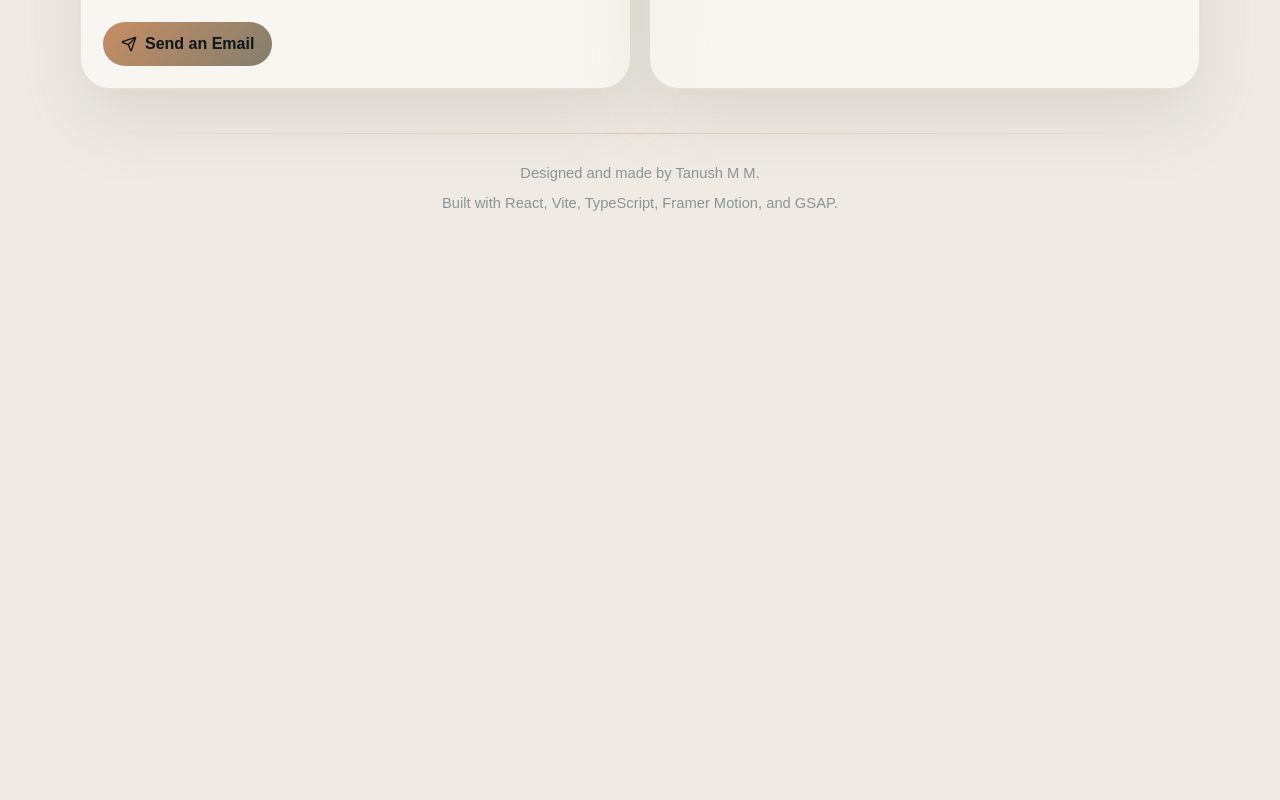
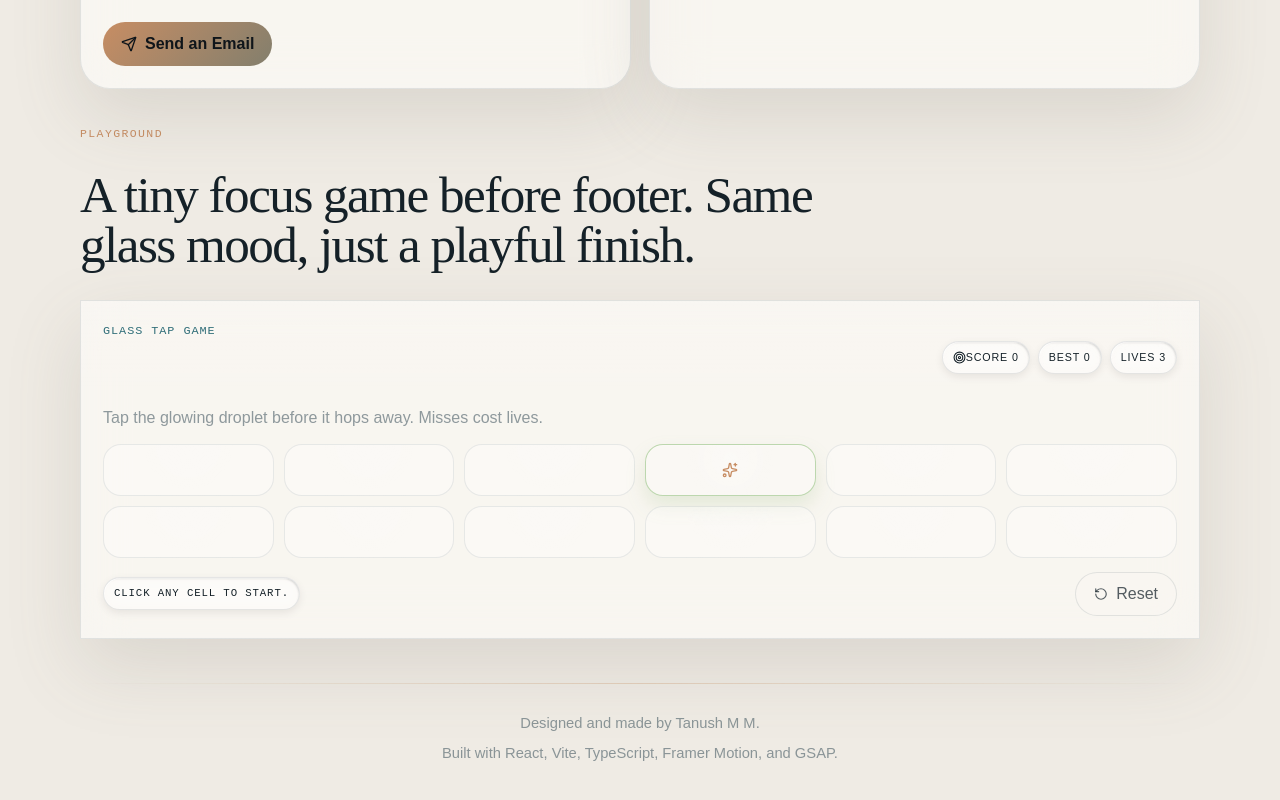
Before and after one commit to TanushMM/tanushmm.github.io, a React (Vite) app: page / in a window 1280 px wide. Shown: the part 7257-8057 px from the top of the page. Before the commit the page ends 7511 px from the top, so only its background shows below. Built offline with nearby package versions, Linux system fonts and the light colour scheme.

Commit message:
added a Tiny Game

```diff
--- a/src/App.tsx
+++ b/src/App.tsx
@@ -7,6 +7,7 @@ import ExperienceSection from "./components/sections/ExperienceSection"
 import ExpertiseSection from "./components/sections/ExpertiseSection"
 import FindMeSection from "./components/sections/FindMeSection"
 import IntroductionSection from "./components/sections/IntroductionSection"
+import MiniGameSection from "./components/sections/MiniGameSection"
 import ProjectsSection from "./components/sections/ProjectsSection"
 import ResumeSection from "./components/sections/ResumeSection"
 import TestimonialsSection from "./components/sections/TestimonialsSection"
@@ -39,6 +40,7 @@ function App() {
           contact={portfolio.contact}
           socials={portfolio.socials}
         />
+        <MiniGameSection />
       </main>
 
       <Footer />
--- /dev/null
+++ b/src/components/sections/MiniGameSection.tsx
@@ -0,0 +1,144 @@
+import { useEffect, useMemo, useState } from "react"
+import { RotateCcw, Sparkles, Target } from "lucide-react"
+import GlassPanel from "../ui/GlassPanel"
+import SectionHeading from "../ui/SectionHeading"
+
+const CELL_COUNT = 12
+const MAX_LIVES = 3
+
+const nextCell = (current: number) => {
+  const candidate = Math.floor(Math.random() * CELL_COUNT)
+  if (candidate === current) {
+    return (candidate + 1) % CELL_COUNT
+  }
+  return candidate
+}
+
+export default function MiniGameSection() {
+  const [score, setScore] = useState(0)
+  const [bestScore, setBestScore] = useState(0)
+  const [lives, setLives] = useState(MAX_LIVES)
+  const [activeCell, setActiveCell] = useState(() =>
+    Math.floor(Math.random() * CELL_COUNT),
+  )
+  const [status, setStatus] = useState<"ready" | "running" | "lost">("ready")
+
+  const tickMs = useMemo(() => Math.max(420, 1100 - score * 22), [score])
+
+  useEffect(() => {
+    if (status !== "running") {
+      return
+    }
+
+    const timer = window.setTimeout(() => {
+      setActiveCell((previous) => nextCell(previous))
+      setLives((previous) => {
+        const updated = previous - 1
+        if (updated <= 0) {
+          setStatus("lost")
+          setBestScore((best) => Math.max(best, score))
+          return 0
+        }
+        return updated
+      })
+    }, tickMs)
+
+    return () => {
+      window.clearTimeout(timer)
+    }
+  }, [score, status, tickMs])
+
+  const handleReset = () => {
+    setScore(0)
+    setLives(MAX_LIVES)
+    setStatus("ready")
+    setActiveCell(Math.floor(Math.random() * CELL_COUNT))
+  }
+
+  const handleCellClick = (cellIndex: number) => {
+    if (status === "lost") {
+      return
+    }
+
+    if (status === "ready") {
+      setStatus("running")
+    }
+
+    if (cellIndex === activeCell) {
+      setScore((previous) => {
+        const updated = previous + 1
+        setBestScore((best) => Math.max(best, updated))
+        return updated
+      })
+      setActiveCell((previous) => nextCell(previous))
+      return
+    }
+
+    setLives((previous) => {
+      const updated = previous - 1
+      if (updated <= 0) {
+        setStatus("lost")
+        return 0
+      }
+      return updated
+    })
+  }
+
+  return (
+    <section className="section-stack mini-game-section" id="playground">
+      <SectionHeading
+        label="Playground"
+        title="A tiny focus game before footer. Same glass mood, just a playful finish."
+      />
+
+      <GlassPanel className="mini-game-panel">
+        <div className="mini-game-top">
+          <span className="card-kicker">Glass Tap Game</span>
+          <div className="pill-row">
+            <span className="status-pill">
+              <Target size={13} />
+              Score {score}
+            </span>
+            <span className="status-pill">Best {bestScore}</span>
+            <span className="status-pill">Lives {lives}</span>
+          </div>
+        </div>
+
+        <p className="mini-game-copy">
+          Tap the glowing droplet before it hops away. Misses cost lives.
+        </p>
+
+        <div className="mini-game-grid" role="grid" aria-label="Mini game board">
+          {Array.from({ length: CELL_COUNT }, (_, index) => {
+            const active = index === activeCell
+            return (
+              <button
+                key={index}
+                type="button"
+                className={`mini-game-cell ${active ? "is-active" : ""}`}
+                onClick={() => handleCellClick(index)}
+                aria-label={active ? "Active target" : "Empty slot"}
+              >
+                {active ? <Sparkles size={16} /> : null}
+              </button>
+            )
+          })}
+        </div>
+
+        <div className="mini-game-actions">
+          <span className={`tiny-badge ${status === "lost" ? "is-danger" : ""}`}>
+            {status === "lost"
+              ? "You lost. Reset to play again."
+              : status === "ready"
+                ? "Click any cell to start."
+                : "Running"}
+          </span>
+          <button type="button" className="secondary-cta detail-button" onClick={handleReset}>
+            <RotateCcw size={14} />
+            Reset
+          </button>
+        </div>
+      </GlassPanel>
+    </section>
+  )
+}
--- a/src/liquid.css
+++ b/src/liquid.css
@@ -2383,6 +2383,84 @@ button {
   justify-content: flex-start;
 }
 
+.mini-game-section {
+  margin-top: 8px;
+}
+
+.mini-game-panel {
+  padding: 22px;
+  display: grid;
+  gap: 14px;
+}
+
+.mini-game-top {
+  display: flex;
+  align-items: flex-start;
+  justify-content: space-between;
+  gap: 12px;
+  flex-wrap: wrap;
+}
+
+.mini-game-copy {
+  margin: 0;
+  color: var(--text-muted);
+}
+
+.mini-game-grid {
+  display: grid;
+  grid-template-columns: repeat(6, minmax(0, 1fr));
+  gap: 10px;
+}
+
+.mini-game-cell {
+  display: inline-flex;
+  align-items: center;
+  justify-content: center;
+  min-height: 52px;
+  border-radius: 18px;
+  border: 1px solid color-mix(in srgb, var(--border) 84%, rgba(255, 255, 255, 0.08));
+  background:
+    radial-gradient(circle at top, rgba(255, 255, 255, 0.08), transparent 46%),
+    color-mix(in srgb, var(--panel) 54%, transparent);
+  color: transparent;
+  cursor: pointer;
+  transition:
+    transform 120ms ease,
+    border-color 180ms ease,
+    box-shadow 220ms ease,
+    background-color 220ms ease,
+    color 220ms ease;
+}
+
+.mini-game-cell:hover {
+  transform: translateY(-1px);
+  border-color: var(--border-strong);
+}
+
+.mini-game-cell.is-active {
+  color: var(--accent-strong);
+  border-color: color-mix(in srgb, var(--border-strong) 74%, #39d96b 26%);
+  background:
+    radial-gradient(circle at 50% 28%, rgba(255, 255, 255, 0.28), transparent 48%),
+    color-mix(in srgb, var(--panel) 36%, transparent);
+  box-shadow:
+    inset 0 1px 0 rgba(255, 255, 255, 0.22),
+    0 10px 20px color-mix(in srgb, var(--glow) 52%, rgba(57, 217, 107, 0.18));
+}
+
+.mini-game-actions {
+  display: flex;
+  align-items: center;
+  justify-content: space-between;
+  gap: 12px;
+  flex-wrap: wrap;
+}
+
+.tiny-badge.is-danger {
+  border-color: color-mix(in srgb, #ff7b74 55%, var(--border-strong));
+  color: color-mix(in srgb, #ffb2ab 74%, var(--text));
+}
+
 .footer-wrap {
   display: grid;
   gap: 8px;
@@ -2489,6 +2567,10 @@ button {
 
   .hero-grid {
     gap: 20px;
+  }
+
+  .mini-game-grid {
+    grid-template-columns: repeat(4, minmax(0, 1fr));
   }
 }
 
@@ -2553,6 +2635,10 @@ button {
     justify-content: flex-start;
   }
 
+  .mini-game-grid {
+    grid-template-columns: repeat(3, minmax(0, 1fr));
+  }
+
   .scenario-switch {
     width: 100%;
     justify-content: space-between;
```
